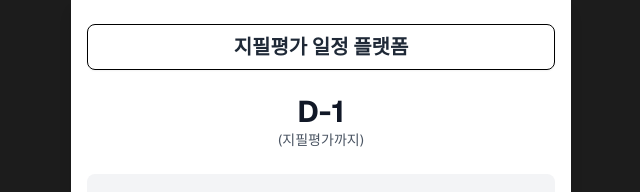
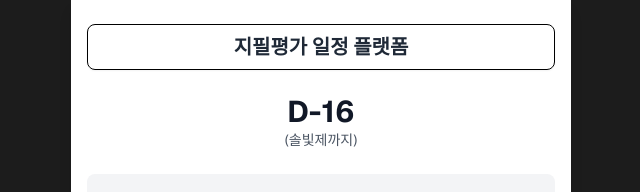
Before and after one commit to Daekyo48/SW_ExamWebPlatform, a Next.js app: page / in a window 1280 px wide. Shown: the top 192 px of the page, without its empty margins (319-959 px from the left). Built offline with nearby package versions, Linux system fonts and the light colour scheme.

Commit message:
D-Day update

```diff
--- a/components/mobile-web-page.tsx
+++ b/components/mobile-web-page.tsx
@@ -195,8 +195,8 @@ export default function MobileWebPage() {
   useEffect(() => {
     const calculateDaysLeft = () => {
       const today = new Date()
-      const targetDate = new Date(2024, 11, 9)
-      const endDate = new Date(2024, 11, 14)
+      const targetDate = new Date(2024, 11, 24)
+      const endDate = new Date(2024, 11, 24)
       const timeDiff = targetDate.getTime() - today.getTime()
       const daysLeft = Math.ceil(timeDiff / (1000 * 3600 * 24))
 
@@ -460,7 +460,7 @@ export default function MobileWebPage() {
               {daysLeft === 'Day' ? 'D-Day' : `D-${daysLeft}`}
             </div>
             <div className="text-sm text-gray-600">
-              (지필평가까지)
+              (솔빛제까지)
             </div>
           </div>
 
```
